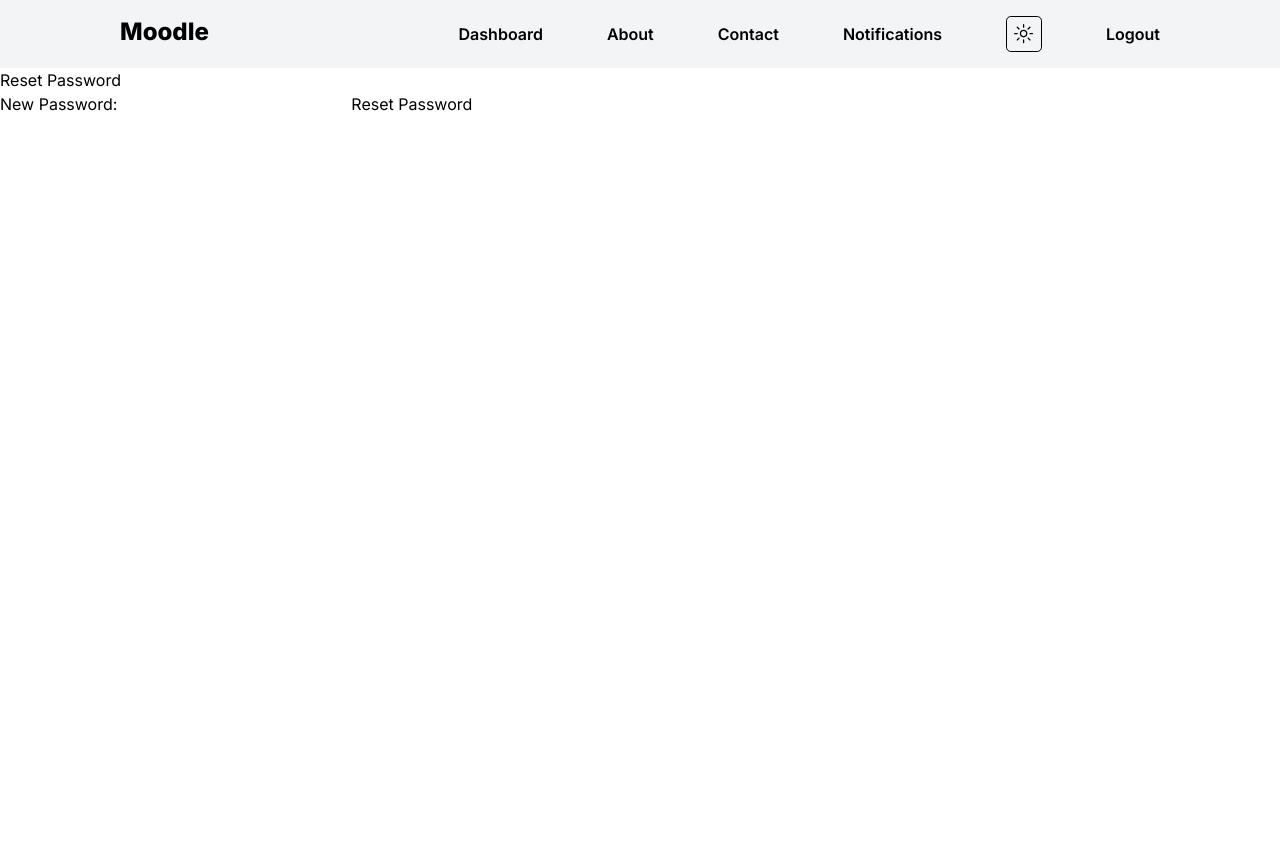
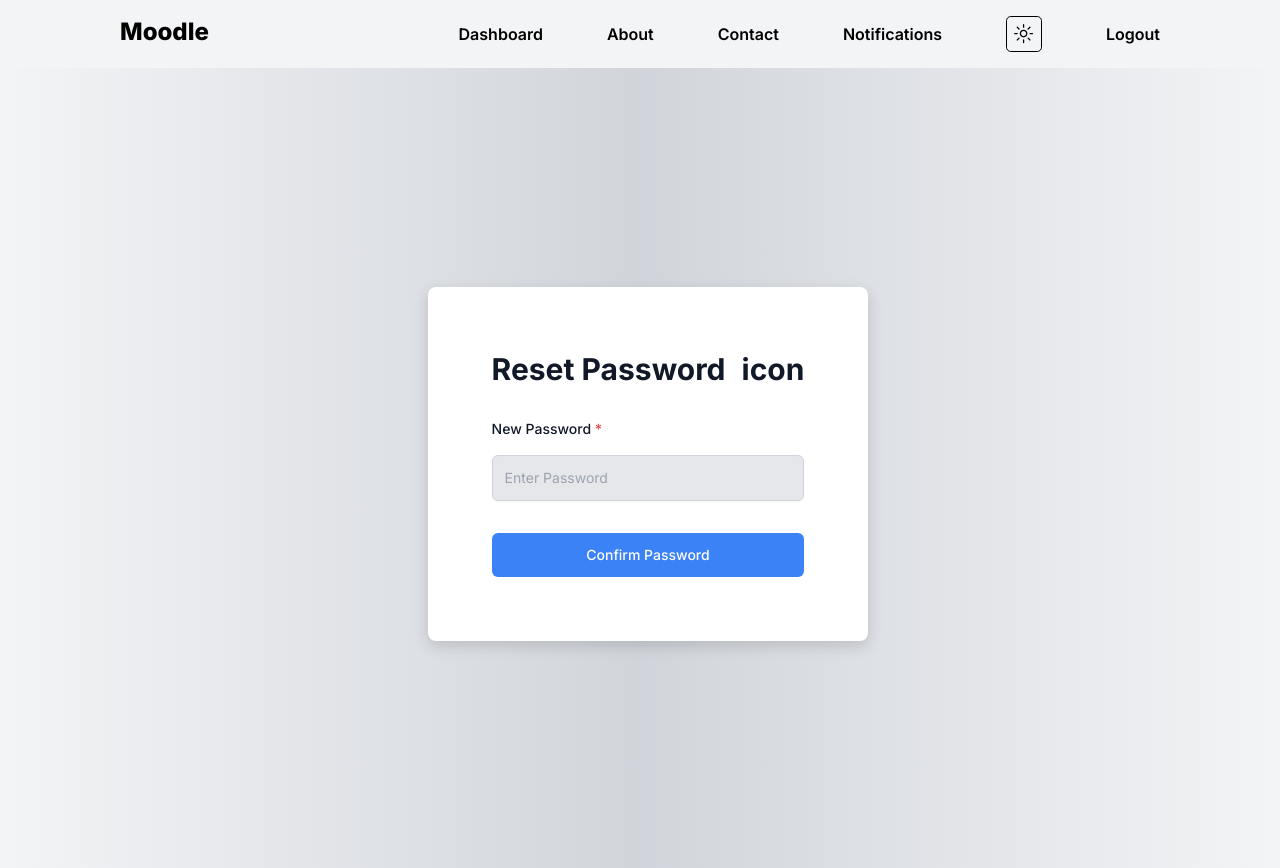
Before and after one commit to PriyanshChaudhari/lms, a Next.js app: page /reset-password in a window 1280 px wide. Before the commit the page ends 800 px from the top, so only its background shows below. Built offline with nearby package versions, Linux system fonts and the light colour scheme; no server answers.

Commit message:
Update reset and forgot password page

```diff
--- a/src/app/forgot-password/page.tsx
+++ b/src/app/forgot-password/page.tsx
@@ -1,5 +1,7 @@
 "use client";
-import { useState } from 'react';
+import { Button } from '@/components/ui/button';
+import Link from 'next/link';
+import React, { useState, ChangeEvent } from 'react';
 
 export default function ForgotPassword() {
     const [userId, setUserId] = useState<string>('');
@@ -35,20 +37,50 @@ export default function ForgotPassword() {
 
 
     return (
-        <div>
-            <h1>Forgot Password</h1>
-            <form onSubmit={handleSubmit}>
-                <label htmlFor="userId">UserId:</label>
+
+        <div className="font-rubik flex justify-center items-center min-h-screen bg-gradient-to-r from-gray-100 via-gray-300 to-gray-100 dark:from-slate-900 dark:via-slate-500 dark:to-slate-900" style={{ paddingTop: '2rem'}}>
+            <div className='flex-row flex-wrap justify-center my-auto '>
+                <div className="flex-row dark:bg-neutral-900 dark:shadow-blue-800 rounded-[0.5rem] shadow-custom dark:shadow-custom bg-[#ffffff] sm:m-2" style={{ position: 'relative', padding: '4rem', width: '100%', minWidth: '20rem', marginBottom: '3rem' }}>
+                    <div className="head text-lg sm:text-3xl  font-bold flex justify-between mb-8 text-gray-900 dark:text-gray-200 ">
+                        Forget Password
+                        <div>icon</div>
+                    </div>
+
+                    <div className="sub-head text-sm flex-col flex-wrap">
+                        <div className='mb-4' style={{ maxWidth: '20rem', margin: '0 auto' }}>
+                            <div style={{ marginBottom: '1.5rem' }}>
+                                <label htmlFor="prn" className='text-gray-900 dark:text-gray-200' style={{ display: 'block', fontSize: '0.875rem', fontWeight: '500', marginBottom: '0.5rem' }}>
+                                    Enter User Id <span style={{ color: '#ef4444' }}>*</span>
+                                </label>
                                 <input
                                     type="text"
                                     id="userId"
+                                    className='bg-gray-200 dark:bg-gray-300 text-gray-900 mt-2'
+                                    name="userId"
                                     value={userId}
                                     onChange={(e) => setUserId(e.target.value)}
+                                    style={{ width: '100%', padding: '0.75rem', border: '1px solid #d1d5db', borderRadius: '0.375rem', boxShadow: '0 1px 2px rgba(0, 0, 0, 0.05)', fontSize: '0.875rem', outline: 'none', transition: 'border-color 0.15s ease-in-out, box-shadow 0.15s ease-in-out' }}
+                                    placeholder="Enter Your userId"
                                     required
                                 />
-                <button type="submit">Send Reset Link</button>
-            </form>
+                            </div>
+
+                        </div>
+
+                        <div className='mt-8'>
+                            <button
+                                className='bg-blue-500'
+                                type="submit"
+                                onClick={handleSubmit}
+                                style={{ width: '100%', padding: '0.75rem', color: '#ffffff', borderRadius: '0.375rem', fontSize: '0.875rem', fontWeight: '500', cursor: 'pointer', transition: 'background-color 0.2s ease-in-out' }}
+                            >
+                                Reset Password
+                            </button>
+                        </div>
+                    </div>
                     {message && <p>{message}</p>}
+                </div>
+            </div>
         </div>
     );
 }
--- a/src/app/reset-password/page.tsx
+++ b/src/app/reset-password/page.tsx
@@ -53,20 +53,66 @@ export default function ResetPassword() {
     };
 
     return (
-        <div>
-            <h1>Reset Password</h1>
-            <form onSubmit={handleSubmit}>
-                <label htmlFor="newPassword">New Password:</label>
+        // <div>
+        //     <h1>Reset Password</h1>
+        //     <form onSubmit={handleSubmit}>
+        //         <label htmlFor="newPassword">New Password:</label>
+        //         <input
+        //             type="password"
+        //             id="newPassword"
+        //             value={newPassword}
+        //             onChange={(e) => setNewPassword(e.target.value)}
+        //             required
+        //         />
+        //         <button type="submit">Reset Password</button>
+        //     </form>
+        //     {message && <p>{message}</p>}
+        // </div>
+
+        <div className="font-rubik flex justify-center items-center min-h-screen bg-gradient-to-r from-gray-100 via-gray-300 to-gray-100 dark:from-slate-900 dark:via-slate-500 dark:to-slate-900" style={{ paddingTop: '2rem'}}>
+            <div className='flex-row flex-wrap justify-center my-auto '>
+                <div className="flex-row dark:bg-neutral-900 dark:shadow-blue-800 rounded-[0.5rem] shadow-custom dark:shadow-custom bg-[#ffffff] sm:m-2" style={{ position: 'relative', padding: '4rem', width: '100%', minWidth: '20rem', marginBottom: '3rem' }}>
+                    <div className="head text-lg sm:text-3xl  font-bold flex justify-between mb-8 text-gray-900 dark:text-gray-200 ">
+                        Reset Password
+                        <div>icon</div>
+                    </div>
+
+                    <div className="sub-head text-sm flex-col flex-wrap">
+                        <div style={{ maxWidth: '20rem', margin: '0 auto' }}>
+
+                            <div style={{ marginBottom: '1.2rem' }}>
+                                <label htmlFor="password" className='text-gray-900 dark:text-gray-200' style={{ display: 'block', fontSize: '0.875rem', fontWeight: '500', marginBottom: '0.5rem' }}>
+                                    New Password  <span style={{ color: '#ef4444' }}>*</span>
+                                </label>
                                 <input
                                     type="password"
-                    id="newPassword"
+                                    id="password"
+                                    name="password"
+                                    className='bg-gray-200 dark:bg-gray-300 text-gray-900 mt-2'
                                     value={newPassword}
                                     onChange={(e) => setNewPassword(e.target.value)}
+                                    style={{ width: '100%', padding: '0.75rem', border: '1px solid #d1d5db', borderRadius: '0.375rem', boxShadow: '0 1px 2px rgba(0, 0, 0, 0.05)', fontSize: '0.875rem', outline: 'none', transition: 'border-color 0.15s ease-in-out, box-shadow 0.15s ease-in-out' }}
+                                    placeholder="Enter Password"
                                     required
                                 />
-                <button type="submit">Reset Password</button>
-            </form>
+                            </div>
+
+                        </div>
+
+                        <div className='mt-8 '>
+                            <button
+                                className='bg-blue-500'
+                                type="submit"
+                                onClick={handleSubmit}
+                                style={{ width: '100%', padding: '0.75rem', color: '#ffffff', borderRadius: '0.375rem', fontSize: '0.875rem', fontWeight: '500', cursor: 'pointer', transition: 'background-color 0.2s ease-in-out' }}
+                            >
+                                Confirm Password
+                            </button>
+                        </div>
+                    </div>
                     {message && <p>{message}</p>}
+                </div>
+            </div>
         </div>
     );
 }
--- a/src/components/Navbar/navbar.tsx
+++ b/src/components/Navbar/navbar.tsx
@@ -40,7 +40,7 @@ const Navbar: React.FC = () => {
         </div>
 
         <div className="hidden sm:flex space-x-10 items-center gap-6 text-md font-semibold">
-          <Link href="#dashboard" className="hover:text-gray-500 dark:hover:text-gray-300 text-black dark:text-gray-200" onClick={() => router.push(`/student/dashboard`)}>Dashboard</Link>
+          <Link href="/student/dashboard" className="hover:text-gray-500 dark:hover:text-gray-300 text-black dark:text-gray-200" >Dashboard</Link>
           <Link href="#about" className="hover:text-gray-500 dark:hover:text-gray-300 text-black dark:text-gray-200">About</Link>
           <Link href="#contact" className="hover:text-gray-500 dark:hover:text-gray-300 text-black dark:text-gray-200">Contact</Link>
           <Link href="#notifications" className="hover:text-gray-500 dark:hover:text-gray-300 text-black dark:text-gray-200">Notifications</Link>
```
Lines whose indentation alone changed are shown as unchanged.
